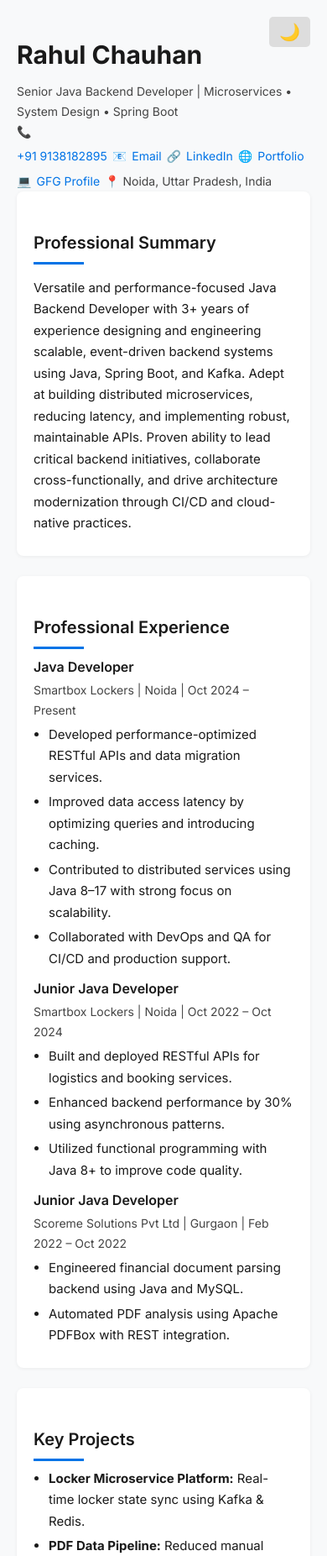
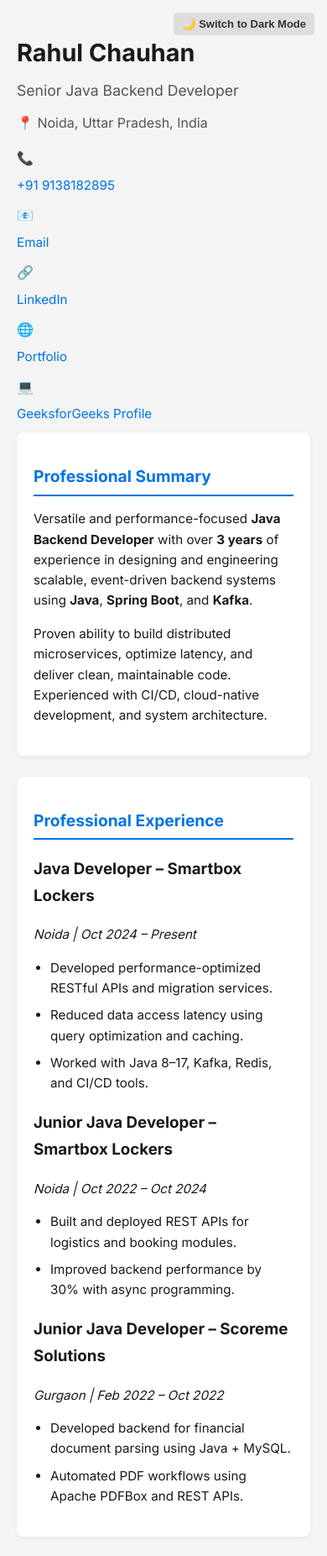
Before and after one commit to BootifulDeveloper/rahul-chauhan-resume, a plain HTML site: page index.html in a window 390 px wide. Shown: the top 1853 px of the page at 84% size. Drawn offline with Linux system fonts and the light colour scheme.

Commit message:
Update index.html
changes in index file

```diff
--- a/index.html
+++ b/index.html
@@ -3,241 +3,224 @@
 <head>
   <meta charset="UTF-8" />
   <meta name="viewport" content="width=device-width, initial-scale=1.0"/>
-  <title>🌙 Rahul Chauhan – Backend Engineer</title>
+  <title>🌟 Rahul Chauhan – Software Engineer</title>
 
-  <!-- SEO Meta Tags -->
+  <!-- SEO -->
   <meta name="description" content="Rahul Chauhan – Java Backend Developer specializing in Microservices, Spring Boot, and system design with 3+ years experience.">
-  <meta name="keywords" content="Java Developer, Spring Boot, Microservices, Backend Engineer, Rahul Chauhan, Backend Developer Portfolio">
+  <meta name="keywords" content="Java Developer, Spring Boot, Microservices, Backend Engineer, Rahul Chauhan">
   <meta name="author" content="Rahul Chauhan">
-  <link rel="icon" href="favicon.ico" type="image/x-icon">
 
   <!-- Fonts -->
   <link href="https://fonts.googleapis.com/css2?family=Inter:wght@400;600;700&display=swap" rel="stylesheet">
 
   <style>
     :root {
-      --bg-color: #f8f9fa;
+      --bg-color: #f4f4f4;
       --text-color: #1a1a1a;
+      --card-bg: #ffffff;
       --link-color: #0073e6;
-      --link-hover: #005bb5;
-      --subtext-color: #444;
-      --border-color: #ddd;
-      --section-bg: #ffffff;
+      --header-gray: #555;
     }
 
     body.dark {
       --bg-color: #121212;
       --text-color: #e0e0e0;
+      --card-bg: #1f1f1f;
       --link-color: #66b2ff;
-      --link-hover: #3399ff;
-      --subtext-color: #aaa;
-      --border-color: #222;
-      --section-bg: #1e1e1e;
+      --header-gray: #ccc;
     }
 
     body {
       font-family: 'Inter', sans-serif;
       background-color: var(--bg-color);
       color: var(--text-color);
-      margin: 40px auto;
-      padding: 0 40px;
-      max-width: 850px;
+      margin: 0;
+      padding: 20px;
       line-height: 1.7;
-      font-size: 15px;
       transition: background-color 0.3s, color 0.3s;
     }
 
-    h1 {
-      font-size: 30px;
-      margin-bottom: 6px;
-      font-weight: 700;
+    .container {
+      max-width: 950px;
+      margin: 0 auto;
     }
 
-    h2 {
-      font-size: 20px;
-      font-weight: 600;
-      margin-top: 28px;
-      margin-bottom: 8px;
-      position: relative;
+    h1 {
+      font-size: 2.2rem;
+      margin-bottom: 5px;
     }
 
-    h2::after {
-      content: "";
-      display: block;
-      width: 60px;
-      height: 3px;
-      background: var(--link-color);
-      margin-top: 6px;
+    .title {
+      font-size: 1.1rem;
+      color: var(--header-gray);
+      margin-bottom: 10px;
     }
 
-    h3 {
-      font-size: 16px;
-      font-weight: 600;
-      margin: 8px 0 2px;
+    .location {
+      color: var(--header-gray);
+      margin-bottom: 15px;
+    }
+
+    .contact-info a {
+      display: inline-block;
+      margin: 5px 12px 5px 0;
+      color: var(--link-color);
+      text-decoration: none;
+      font-size: 0.95rem;
+    }
+
+    .contact-info a:hover {
+      text-decoration: underline;
+    }
+
+    .section {
+      background: var(--card-bg);
+      padding: 20px;
+      border-radius: 8px;
+      box-shadow: 0 2px 5px rgba(0, 0, 0, 0.06);
+      margin-bottom: 25px;
+      transition: background-color 0.3s;
+    }
+
+    .section h2 {
+      font-size: 1.4rem;
+      color: var(--link-color);
+      border-bottom: 2px solid var(--link-color);
+      padding-bottom: 5px;
+      margin-bottom: 15px;
+    }
+
+    p, ul {
+      font-size: 0.95rem;
+      line-height: 1.6;
     }
 
     ul {
-      padding-left: 18px;
-      margin: 4px 0 10px;
+      padding-left: 20px;
     }
 
     li {
-      margin-bottom: 4px;
+      margin-bottom: 8px;
     }
 
-    address {
-      font-style: normal;
-      font-size: 14px;
-      color: var(--subtext-color);
-      margin-top: 6px;
-      display: flex;
-      flex-wrap: wrap;
-      gap: 6px;
-    }
-
-    .location-date {
-      font-size: 14px;
-      color: var(--subtext-color);
-      margin-bottom: 4px;
-    }
-
-    a {
-      color: var(--link-color);
-      position: relative;
-      text-decoration: none;
-      transition: color 0.3s;
-    }
-
-    a::after {
-      content: "";
-      position: absolute;
-      width: 0;
-      height: 1px;
-      left: 0;
-      bottom: -2px;
-      background-color: currentColor;
-      transition: width 0.3s;
-    }
-
-    a:hover::after {
-      width: 100%;
-    }
-
-    section {
-      background-color: var(--section-bg);
-      border-radius: 8px;
-      padding: 16px 20px;
-      margin-bottom: 24px;
-      box-shadow: 0 1px 4px rgba(0,0,0,0.06);
-    }
-
-    p {
-      margin-bottom: 10px;
-    }
-
-    em {
-      color: var(--subtext-color);
-      font-style: normal;
-    }
-
-    @media (max-width: 600px) {
-      body {
-        padding: 0 20px;
-      }
+    strong {
+      color: var(--text-color);
     }
 
     .theme-toggle {
       position: fixed;
-      top: 20px;
-      right: 20px;
-      background-color: var(--border-color);
-      color: var(--text-color);
+      top: 15px;
+      right: 15px;
+      background-color: #ddd;
+      color: #333;
       border: none;
-      padding: 6px 12px;
-      font-size: 20px;
+      padding: 8px 16px;
+      font-size: 14px;
+      font-weight: 600;
       cursor: pointer;
       border-radius: 5px;
       transition: background-color 0.3s;
+      z-index: 1000;
     }
 
     .theme-toggle:hover {
-      background-color: var(--link-hover);
+      background-color: var(--link-color);
       color: #fff;
+    }
+
+    @media (max-width: 768px) {
+      h1 {
+        font-size: 1.8rem;
+      }
+
+      .theme-toggle {
+        font-size: 13px;
+        padding: 6px 10px;
+      }
+
+      .section h2 {
+        font-size: 1.2rem;
+      }
+    }
+
+    @media (max-width: 480px) {
+      .contact-info a {
+        display: block;
+        margin-bottom: 10px;
+      }
     }
   </style>
 </head>
 <body>
 
-  <button class="theme-toggle" onclick="toggleTheme()" title="Toggle Dark/Light">🌙</button>
+  <button class="theme-toggle" onclick="toggleTheme()">🌙 Switch to Dark Mode</button>
 
+  <div class="container">
+    <header>
       <h1>Rahul Chauhan</h1>
-  <address>
-    Senior Java Backend Developer | Microservices • System Design • Spring Boot<br/>
+      <div class="title">Senior Java Backend Developer</div>
+      <div class="location">📍 Noida, Uttar Pradesh, India</div>
+      <div class="contact-info">
         📞 <a href="tel:+919138182895">+91 9138182895</a>
         📧 <a href="mailto:rahulchauhan.12071998@gmail.com">Email</a>
-    🔗 <a href="https://linkedin.com/in/rahulchauhan766528219" target="_blank">LinkedIn</a>
+        🔗 <a href="https://www.linkedin.com/in/rahul-chauhan-766528219" target="_blank">LinkedIn</a>
         🌐 <a href="https://portfolio-eec4a.web.app/about" target="_blank">Portfolio</a>
-    💻 <a href="https://www.geeksforgeeks.org/user/rahul_chauhan_1998/" target="_blank">GFG Profile</a>
-    📍 Noida, Uttar Pradesh, India
-  </address>
+        💻 <a href="https://www.geeksforgeeks.org/user/rahul_chauhan_1998/" target="_blank">GeeksforGeeks Profile</a>
+      </div>
+    </header>
 
-  <section>
+    <section class="section">
       <h2>Professional Summary</h2>
       <p>
-      Versatile and performance-focused Java Backend Developer with 3+ years of experience designing and engineering scalable, event-driven backend systems using Java, Spring Boot, and Kafka. Adept at building distributed microservices, reducing latency, and implementing robust, maintainable APIs. Proven ability to lead critical backend initiatives, collaborate cross-functionally, and drive architecture modernization through CI/CD and cloud-native practices.
+        Versatile and performance-focused <strong>Java Backend Developer</strong> with over <strong>3 years</strong> of experience in designing and engineering scalable, event-driven backend systems using <strong>Java</strong>, <strong>Spring Boot</strong>, and <strong>Kafka</strong>.
+      </p>
+      <p>
+        Proven ability to build distributed microservices, optimize latency, and deliver clean, maintainable code. Experienced with CI/CD, cloud-native development, and system architecture.
       </p>
     </section>
 
-  <section>
+    <section class="section">
       <h2>Professional Experience</h2>
 
-    <article>
-      <h3>Java Developer</h3>
-      <div class="location-date">Smartbox Lockers | Noida | Oct 2024 – Present</div>
+      <h3>Java Developer – Smartbox Lockers</h3>
+      <p><em>Noida | Oct 2024 – Present</em></p>
       <ul>
-        <li>Developed performance-optimized RESTful APIs and data migration services.</li>
-        <li>Improved data access latency by optimizing queries and introducing caching.</li>
-        <li>Contributed to distributed services using Java 8–17 with strong focus on scalability.</li>
-        <li>Collaborated with DevOps and QA for CI/CD and production support.</li>
+        <li>Developed performance-optimized RESTful APIs and migration services.</li>
+        <li>Reduced data access latency using query optimization and caching.</li>
+        <li>Worked with Java 8–17, Kafka, Redis, and CI/CD tools.</li>
       </ul>
-    </article>
 
-    <article>
-      <h3>Junior Java Developer</h3>
-      <div class="location-date">Smartbox Lockers | Noida | Oct 2022 – Oct 2024</div>
+      <h3>Junior Java Developer – Smartbox Lockers</h3>
+      <p><em>Noida | Oct 2022 – Oct 2024</em></p>
       <ul>
-        <li>Built and deployed RESTful APIs for logistics and booking services.</li>
-        <li>Enhanced backend performance by 30% using asynchronous patterns.</li>
-        <li>Utilized functional programming with Java 8+ to improve code quality.</li>
+        <li>Built and deployed REST APIs for logistics and booking modules.</li>
+        <li>Improved backend performance by 30% with async programming.</li>
       </ul>
-    </article>
 
-    <article>
-      <h3>Junior Java Developer</h3>
-      <div class="location-date">Scoreme Solutions Pvt Ltd | Gurgaon | Feb 2022 – Oct 2022</div>
+      <h3>Junior Java Developer – Scoreme Solutions</h3>
+      <p><em>Gurgaon | Feb 2022 – Oct 2022</em></p>
       <ul>
-        <li>Engineered financial document parsing backend using Java and MySQL.</li>
-        <li>Automated PDF analysis using Apache PDFBox with REST integration.</li>
-      </ul>
-    </article>
-  </section>
-
-  <section>
-    <h2>Key Projects</h2>
-    <ul>
-      <li><strong>Locker Microservice Platform:</strong> Real-time locker state sync using Kafka & Redis.</li>
-      <li><strong>PDF Data Pipeline:</strong> Reduced manual reconciliation effort by 60% via automation.</li>
-      <li><strong>WhatsApp Chatbot:</strong> Business messaging via WhatsApp API for customer engagement.</li>
-      <li><strong>Third-Party API Integration:</strong> Extended platform capabilities via external services.</li>
-      <li><strong>URL Shortener:</strong> Developed link shortener with tracking & analytics.</li>
+        <li>Developed backend for financial document parsing using Java + MySQL.</li>
+        <li>Automated PDF workflows using Apache PDFBox and REST APIs.</li>
       </ul>
     </section>
 
-  <section>
+    <section class="section">
+      <h2>Key Projects</h2>
+      <ul>
+        <li><strong>Locker Microservice Platform:</strong> Real-time locker sync using Kafka & Redis.</li>
+        <li><strong>PDF Data Pipeline:</strong> Cut reconciliation efforts by 60% via automation.</li>
+        <li><strong>WhatsApp Chatbot:</strong> Integrated WhatsApp Business API for customer ops.</li>
+        <li><strong>API Integration Framework:</strong> Connected external auth, logistics providers.</li>
+        <li><strong>URL Shortener:</strong> Created analytics-enabled URL shortening service.</li>
+      </ul>
+    </section>
+
+    <section class="section">
       <h2>Technical Skills</h2>
       <ul>
         <li><strong>Languages:</strong> Java, C, C++, Python, C#</li>
-      <li><strong>Frameworks:</strong> Spring Boot, MVC, Hibernate, JPA</li>
+        <li><strong>Frameworks:</strong> Spring Boot, Hibernate, JPA, MVC</li>
         <li><strong>Tools:</strong> Git, Docker, Jenkins, SonarQube, Postman</li>
         <li><strong>Monitoring:</strong> ELK Stack</li>
         <li><strong>Cloud:</strong> AWS (EC2, S3, RDS), Kubernetes</li>
@@ -246,16 +229,16 @@
       </ul>
     </section>
 
-  <section>
+    <section class="section">
       <h2>Education</h2>
       <ul>
-      <li><strong>B.Sc. IT</strong> – University of Mumbai, <em>2018 – 2021</em> | CGPA: 8.2</li>
-      <li><strong>HSC (12th)</strong> – UP State Board, <em>2016</em> | 84.40%</li>
-      <li><strong>SSC (10th)</strong> – UP State Board, <em>2014</em> | 84%</li>
+        <li><strong>B.Sc. IT</strong> – University of Mumbai (2018–2021) | CGPA: 8.2</li>
+        <li><strong>HSC (12th)</strong> – UP State Board (2016) | 84.40%</li>
+        <li><strong>SSC (10th)</strong> – UP State Board (2014) | 84%</li>
       </ul>
     </section>
 
-  <section>
+    <section class="section">
       <h2>Certifications</h2>
       <ul>
         <li>Spring Boot Backend Masterclass – Udemy</li>
@@ -263,59 +246,36 @@
       </ul>
     </section>
 
-  <section>
+    <section class="section">
       <h2>Awards & Recognition</h2>
       <ul>
-      <li><strong>Rising Star Award:</strong> Recognized for high-impact backend features.</li>
+        <li><strong>Rising Star Award:</strong> Recognized for backend delivery and quality.</li>
         <li><strong>Fast-Track Promotion:</strong> Promoted for architectural contributions.</li>
       </ul>
     </section>
 
-  <section>
-    <h2>Portfolio</h2>
-    <p>
-      📝 <a href="https://www.geeksforgeeks.org/spring-boot-pathvariable-and-requestparam-annotations/?itm_source=auth" target="_blank">Spring Boot – @PathVariable vs @RequestParam</a><br/>
-      📝 <a href="https://www.geeksforgeeks.org/spring-when-to-use-qualifier-and-autowired-for-dependency-injection/" target="_blank">Spring – @Qualifier vs @Autowired</a>
-    </p>
+    <section class="section">
+      <h2>Portfolio Articles</h2>
+      <ul>
+        <li>📝 <a href="https://www.geeksforgeeks.org/spring-boot-pathvariable-and-requestparam-annotations/?itm_source=auth" target="_blank">Spring Boot – @PathVariable vs @RequestParam</a></li>
+        <li>📝 <a href="https://www.geeksforgeeks.org/spring-when-to-use-qualifier-and-autowired-for-dependency-injection/" target="_blank">Spring – @Qualifier vs @Autowired</a></li>
+      </ul>
     </section>
+  </div>
 
-  <!-- Structured Data for SEO -->
-  <script type="application/ld+json">
-  {
-    "@context": "http://schema.org",
-    "@type": "Person",
-    "name": "Rahul Chauhan",
-    "jobTitle": "Java Backend Developer",
-    "url": "https://portfolio-eec4a.web.app/about",
-    "sameAs": [
-      "https://linkedin.com/in/rahulchauhan766528219",
-      "https://www.geeksforgeeks.org/user/rahul_chauhan_1998/"
-    ],
-    "address": {
-      "@type": "PostalAddress",
-      "addressLocality": "Noida",
-      "addressRegion": "Uttar Pradesh",
-      "addressCountry": "India"
-    }
-  }
-  </script>
+  <script>
+    const toggle = document.querySelector(".theme-toggle");
+    const savedTheme = localStorage.getItem("theme");
+    const prefersDark = window.matchMedia("(prefers-color-scheme: dark)").matches;
 
-  <!-- Dark Mode Script -->
-  <script>
-    const userTheme = localStorage.getItem("theme");
-    const prefersDark = window.matchMedia("(prefers-color-scheme: dark)").matches;
-    const themeToggle = document.querySelector('.theme-toggle');
-
-    if (userTheme === "dark" || (!userTheme && prefersDark)) {
+    if (savedTheme === "dark" || (!savedTheme && prefersDark)) {
       document.body.classList.add("dark");
-      themeToggle.textContent = "☀️";
-      document.title = "☀️ Rahul Chauhan – Backend Engineer";
+      toggle.textContent = "☀️ Switch to Light Mode";
     }
 
     function toggleTheme() {
       const isDark = document.body.classList.toggle("dark");
-      themeToggle.textContent = isDark ? "☀️" : "🌙";
-      document.title = isDark ? "☀️ Rahul Chauhan – Backend Engineer" : "🌙 Rahul Chauhan – Backend Engineer";
+      toggle.textContent = isDark ? "☀️ Switch to Light Mode" : "🌙 Switch to Dark Mode";
       localStorage.setItem("theme", isDark ? "dark" : "light");
     }
   </script>
```
Lines whose indentation alone changed are shown as unchanged.
